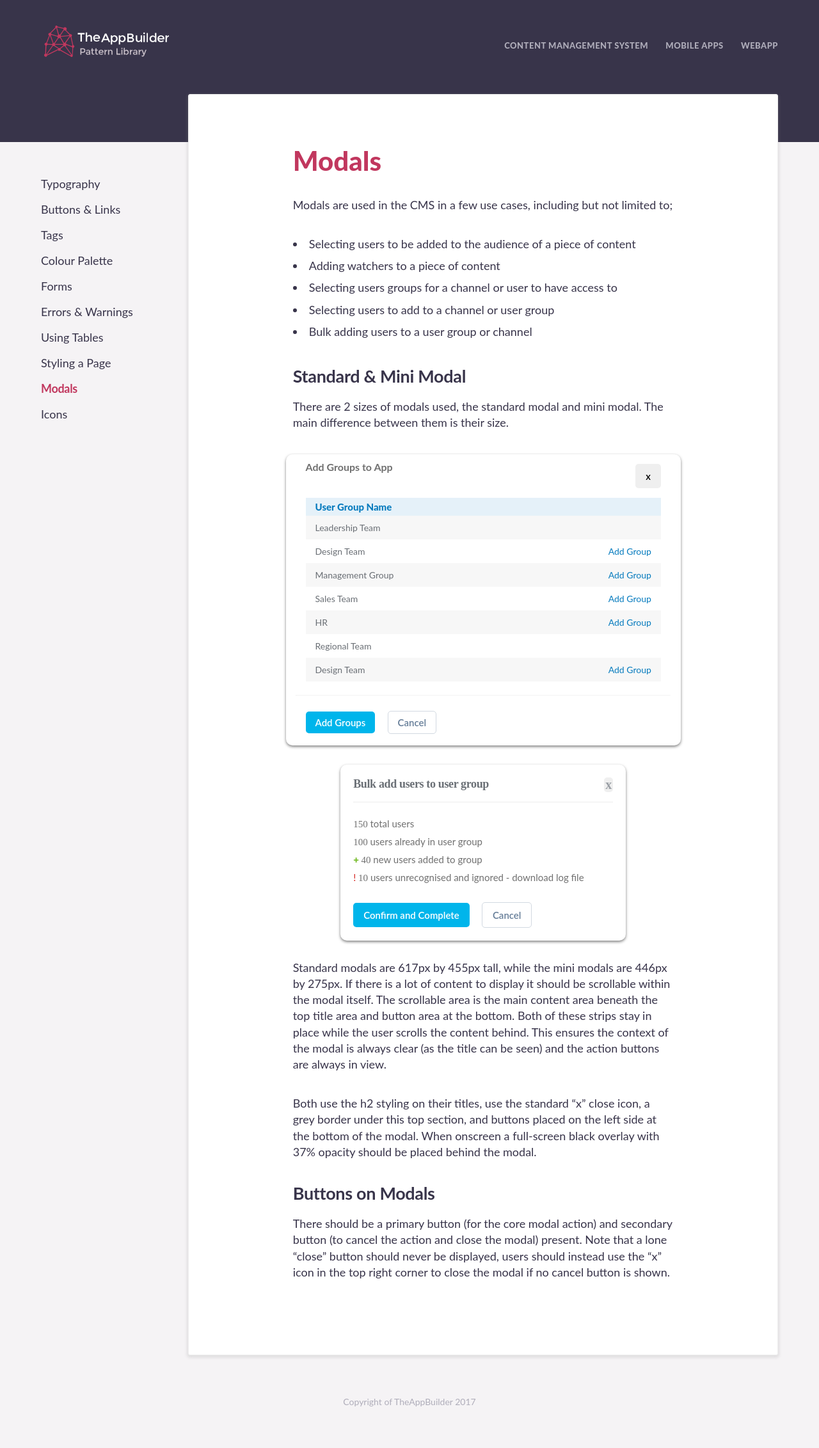
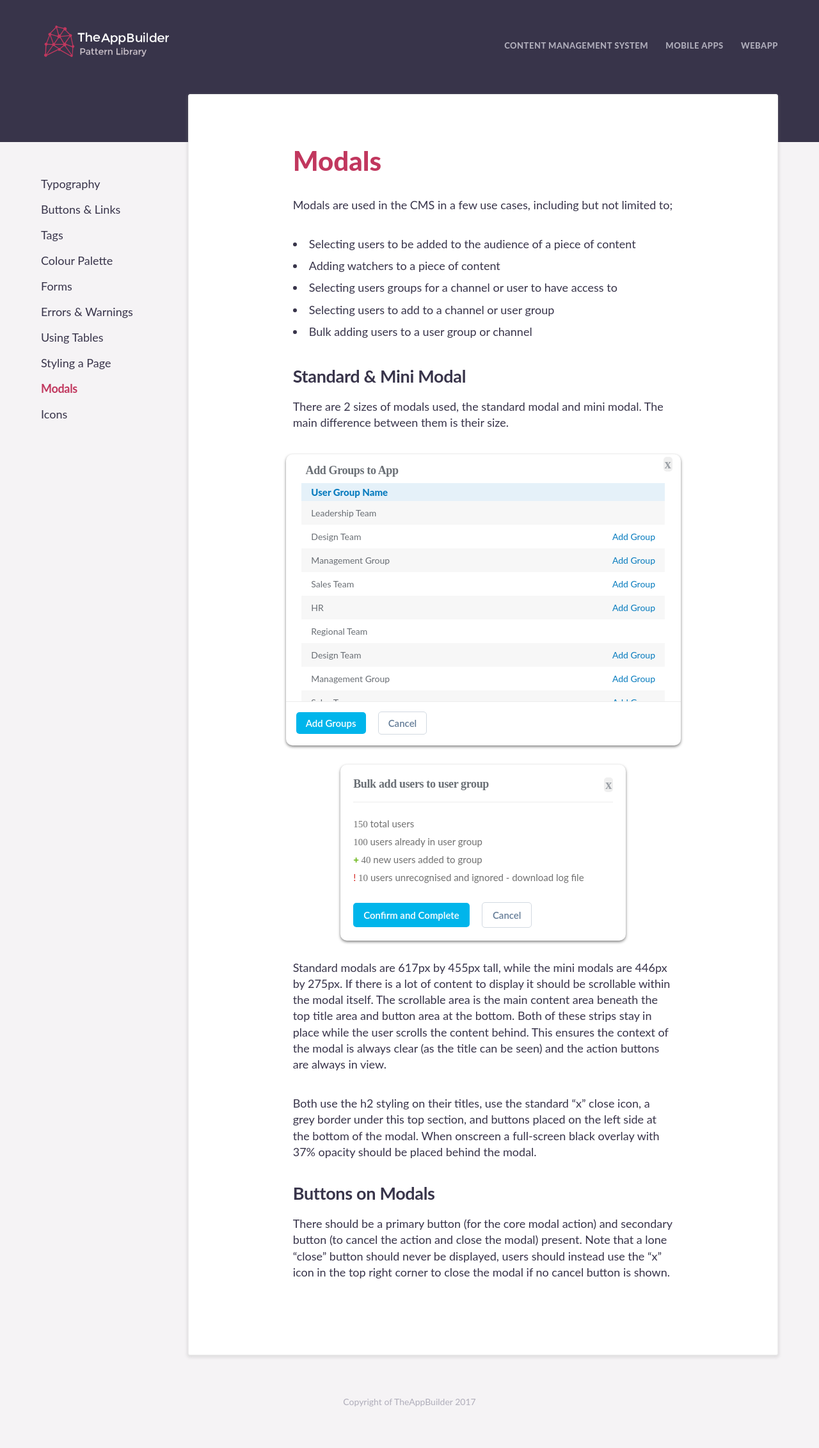
Before and after one commit to TheAppBuilderTeam/tab-pattern-library, a Jekyll site: the page built from cms/modals/index.html, in a window 1280 px wide. Shown: the whole page at 64% size. Built offline with Jekyll 4.4.1, drawn with Linux system fonts in a browser that asks for light colours; some web fonts are replaced.

Commit message:
Modal tweaks

```diff
--- a/_sass/cms/_styles.scss
+++ b/_sass/cms/_styles.scss
@@ -561,23 +561,31 @@
 .modal__container--header{
 	margin: 0 auto;
 	width: 90%;
-	font-size: 16px;
-	color: #707070;
 	font-weight: 800;
+	font-family: Lato-Semibold;
+	font-size: 18px;
+	color: #6A6F75;
+	letter-spacing: -0.36px;
+	height: 10%;
 
 }
 
 .modal__container--title{
 	display: inline-block;
 	width: 480px;
-	padding-top: 10px;
+	padding-top: 15px;
 
 
 }
 .modal__button--close{
+	padding: 0 2px;
+	margin: 0;
+	font-size: 20px;
+	color: #9A9FA5;
 	float: right;
-	display: block;
-	margin-right: 0;
+	position: relative;
+	left: 18px;
+	top: 4px;
 }
 
 
@@ -598,8 +606,8 @@
 }
 
 .modal__table--container{
-	height: 300px;
-	width: 90%;
+	height: 75%;
+	width: 92%;
 	margin: 0 auto;
 	overflow: scroll;
 	overflow-x: hidden;
@@ -619,8 +627,10 @@
 }
 
 .modal__container--footer{
-	width: 90%;
+	width: 100%;
 	margin: 0 auto;
+	border-top: 1px solid #ECECEC;
+	padding-left: 16px;
 
 }
 
--- a/cms/modals/index.html
+++ b/cms/modals/index.html
@@ -168,7 +168,6 @@
         		</tbody>
         </table>
       </div>
-      <hr>
       <div class="modal__container--footer clear">
         <button class="button--primary">Add Groups</button>
       	<button class="button--secondary">Cancel</button>
```
